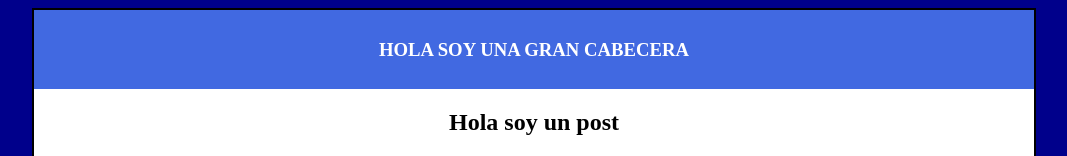
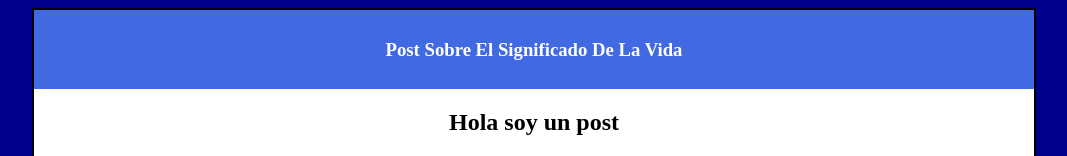
Before and after one commit to manumrtf/CoolBlog, a plain HTML site: page index.html in a window 1280 px wide. Shown: the top 156 px of the page, without its empty margins (106-1173 px from the left). Drawn offline with Linux system fonts and the light colour scheme.

Commit message:
cambiado el texto del header, y puesto en estilo Capitalize

```diff
--- a/index.html
+++ b/index.html
@@ -11,7 +11,7 @@
     <div class="posts">
       <div class="post">
         <div class="cabecera">
-          <h3>Hola soy una gran cabecera</h3>
+          <h3>Post sobre el significado de la vida</h3>
         </div>
         <h2>Hola soy un post</h2>
         <p>
--- a/style.css
+++ b/style.css
@@ -2,7 +2,7 @@ body {
   text-align: center;
   background-color: darkblue;
   color: black;
-	font-family: 'Times New Roman', Times, serif;
+  font-family: "Times New Roman", Times, serif;
 }
 
 .posts {
@@ -28,5 +28,5 @@ body {
   align-items: center;
   background-color: royalblue;
   color: white;
-	text-transform: uppercase;
+  text-transform: capitalize;
 }
```
Lines whose indentation alone changed are shown as unchanged.
